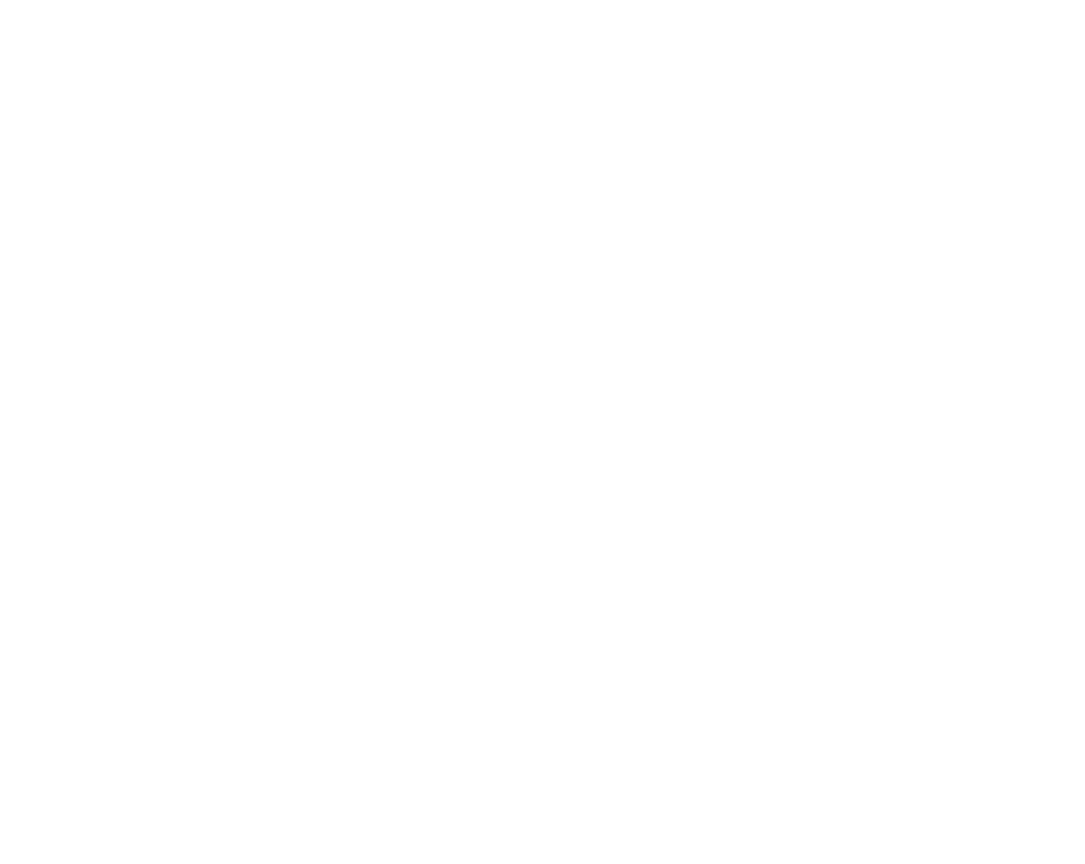
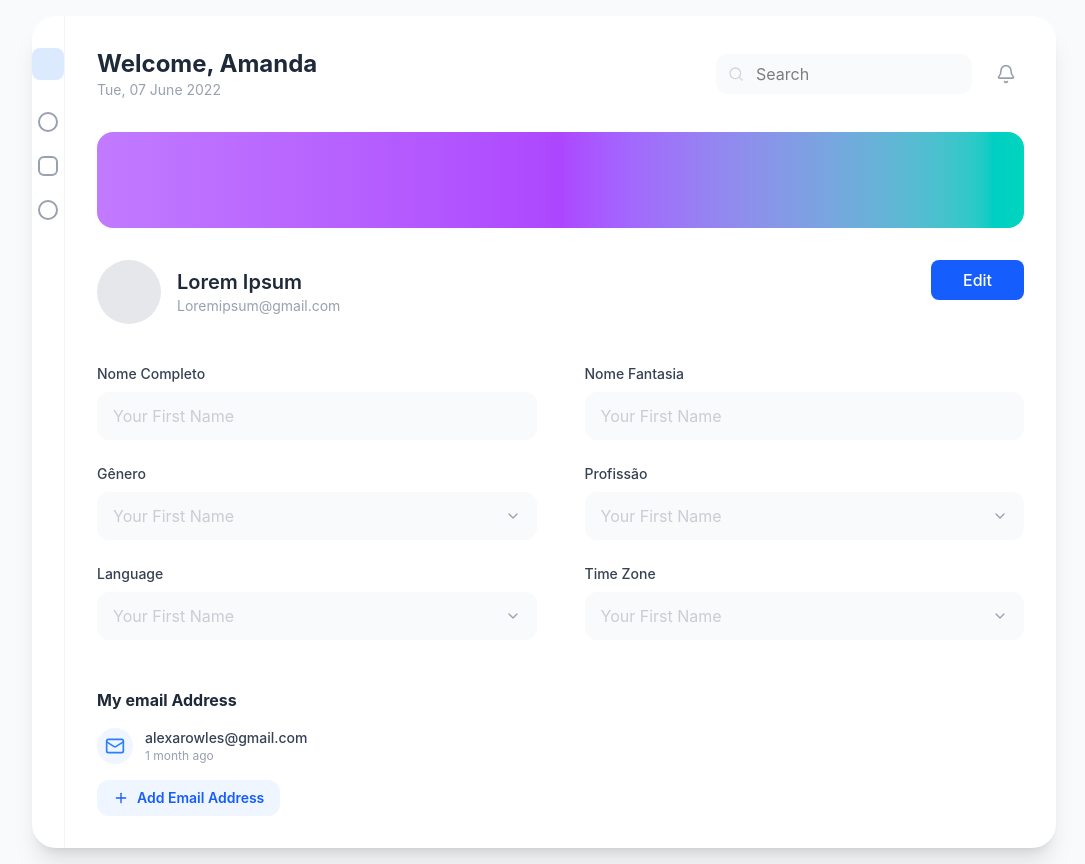
Before and after one commit to Renangr55/Connect, a React (Vite) app in the folder front/project_01/: page /profile in a window 1280 px wide. Before the commit this address had no page. Shown: the whole page, without its empty margins (96-1181 px from the left). Before the commit the page ends 800 px from the top, so only its background shows below. Built offline with nearby package versions, Linux system fonts and the light colour scheme.

Commit message:
27/04 - registro funcionando

```diff
--- a/front/project_01/src/Components/Header.jsx
+++ /dev/null
@@ -1,20 +0,0 @@
-import React from "react";
-import connect_image from "../assets/Connect_2.png";
-import { useState } from "react";
-import { useEffect } from "react";
-
-// useEffect(() => {
-//   const [connectUser, setConnectUser] = useState(null);
-// }, 1000);
-
-export function Header({username}) {
-  return (
-    <header className="flex justify-evenly gap-250 items-center text-center max-w-screen">
-      <nav className="font-medium text-2xl">
-        <h1>Renan Gabriel</h1>
-      </nav>
-    </header>
-  );
-}
-
-export default Header;
--- a/front/project_01/src/Components/Sidebar.jsx
+++ b/front/project_01/src/Components/Sidebar.jsx
@@ -8,6 +8,7 @@ import { IoNotifications } from "react-icons/io5";
 import { IoMdHome } from "react-icons/io";
 import { CgProfile } from "react-icons/cg";
 
+
 function Sidebar() {
   return (
     <div className="w-50% min-h-screen m-5">
@@ -17,9 +18,9 @@ function Sidebar() {
       <nav className="flex flex-col">
         <section className="flex flex-col">
             <Link to="/home/">Home</Link>
-            <Link to="/dashboard">Profile</Link>
+            <Link to="/profile/">Profile</Link>
             <Link to="/notifications/">Notification</Link>
-            <Link to="/dashboard">Chat</Link>
+            <Link to="/watson/">Chat</Link>
             <Link to="/dashboard">Action</Link>
 
         </section>
--- a/front/project_01/src/Pages/Chatbot.jsx
+++ b/front/project_01/src/Pages/Chatbot.jsx
@@ -1,6 +1,8 @@
 import React, { useState } from "react";
 import axios from "axios";
 import { Link } from "react-router";
+import Sidebar from "../Components/Sidebar";
+
 
 export function Chatbot(){
   const [messages, setMessages] = useState([
@@ -53,18 +55,9 @@ export function Chatbot(){
 
       {/* Sidebar */}
       <aside className="w-64 bg-white shadow-md hidden md:block">
-        <div className="p-6">
-          <h1 className="text-2xl font-bold text-blue-600">Connect</h1>
 
-	  <section className="flex flex-col">
-		<Link to="/home/">Home</Link>
-		<Link to="/dashboard">Profile</Link>
-		<Link to="/notifications/">Notification</Link>
-		<Link to="/dashboard">Chat</Link>
-		<Link to="/dashboard">Action</Link>
+	  <Sidebar />
 
-	  </section>
-        </div>
       </aside>
 
       {/* Main */}
--- a/front/project_01/src/Pages/Home.jsx
+++ b/front/project_01/src/Pages/Home.jsx
@@ -1,5 +1,4 @@
 import React from "react";
-import Header from "../Components/Header";
 import Sidebar from "../Components/Sidebar";
 import { useNavigate } from "react-router";
 import { ActionCard } from "../Components/ActionCard";
@@ -33,11 +32,10 @@ export function Home() {
 
   return (
     <>
-      <Header />
       <div className="flex flex-row ">
         <Sidebar />
-        <main className="flex items-center w-full bg-amber-200">
-          <div className="flex flex-col">
+        <main className="flex items-start w-full pt-10">
+          <div className="flex flex-col w-full bg-amber-800">
             <section className="bg-linear-to-r w-full p-10 h-100 from-[#279A94] to-[#C673EC] flex flex-col gap-5 text-white">
               <h1 className="text-6xl font-bold">Became a Voluntary</h1>
               <h1 className="text-6xl font-bold">Helping in Actions</h1>
--- a/front/project_01/src/Pages/NotificationsPage.jsx
+++ b/front/project_01/src/Pages/NotificationsPage.jsx
@@ -1,5 +1,4 @@
 import React, { useMemo, useState } from "react";
-import Header from "../Components/Header";
 import Sidebar from "../Components/Sidebar";
 import { Check, X, Clock, MapPin } from "lucide-react";
 
--- /dev/null
+++ b/front/project_01/src/Pages/Profile.jsx
@@ -0,0 +1,108 @@
+import React from 'react';
+import { Search, Bell, Mail, Plus, ChevronDown } from 'lucide-react';
+
+const Profile = () => {
+  return (
+    <div className="min-h-screen w-full bg-gray-50 flex items-center justify-center p-4">
+      <div className="w-full max-w-5xl bg-white rounded-3xl shadow-xl overflow-hidden flex">
+
+        {/* Sidebar Minimalista */}
+        <div className="border-r border-gray-100 flex flex-col items-center py-8 gap-8">
+          <div className="w-8 h-8 bg-blue-100 rounded-lg"></div>
+          <div className="flex flex-col gap-6 text-gray-400">
+            <div className="w-5 h-5 border-2 border-current rounded-full"></div>
+            <div className="w-5 h-5 border-2 border-current rounded-md"></div>
+            <div className="w-5 h-5 border-2 border-current rounded-full"></div>
+          </div>
+        </div>
+
+        {/* Conteúdo Principal */}
+        <div className="flex-1 p-8">
+
+          {/* Header */}
+          <div className="flex justify-between items-center mb-8">
+            <div>
+              <h1 className="text-2xl font-bold text-gray-800">Welcome, Amanda</h1>
+              <p className="text-gray-400 text-sm">Tue, 07 June 2022</p>
+            </div>
+            <div className="flex items-center gap-4">
+              <div className="relative">
+                <Search className="absolute left-3 top-1/2 -translate-y-1/2 text-gray-300 w-4 h-4" />
+                <input
+                  type="text"
+                  placeholder="Search"
+                  className="bg-gray-50 border-none rounded-xl py-2 pl-10 pr-4 w-64 focus:ring-2 focus:ring-blue-500 transition-all"
+                />
+              </div>
+              <button className="p-2 text-gray-400 hover:bg-gray-100 rounded-full">
+                <Bell className="w-5 h-5" />
+              </button>
+            </div>
+          </div>
+
+          {/* Banner Gradiente */}
+          <div className="h-24 w-full rounded-2xl bg-gradient-to-r from-purple-400 via-purple-500 to-teal-400 mb-8"></div>
+
+          {/* Info do Perfil */}
+          <div className="flex justify-between items-start mb-10">
+            <div className="flex items-center gap-4">
+              <div className="w-16 h-16 bg-gray-200 rounded-full"></div>
+              <div>
+                <h2 className="text-xl font-semibold text-gray-800">Lorem Ipsum</h2>
+                <p className="text-gray-400 text-sm">Loremipsum@gmail.com</p>
+              </div>
+            </div>
+            <button className="bg-blue-600 text-white px-8 py-2 rounded-lg font-medium hover:bg-blue-700 transition-colors">
+              Edit
+            </button>
+          </div>
+
+          {/* Formulário */}
+          <div className="grid grid-cols-2 gap-x-12 gap-y-6 mb-12">
+            {[
+              { label: 'Nome Completo', placeholder: 'Your First Name' },
+              { label: 'Nome Fantasia', placeholder: 'Your First Name' },
+              { label: 'Gênero', placeholder: 'Your First Name', select: true },
+              { label: 'Profissão', placeholder: 'Your First Name', select: true },
+              { label: 'Language', placeholder: 'Your First Name', select: true },
+              { label: 'Time Zone', placeholder: 'Your First Name', select: true },
+            ].map((field, idx) => (
+              <div key={idx} className="flex flex-col gap-2">
+                <label className="text-gray-700 font-medium text-sm">{field.label}</label>
+                <div className="relative">
+                  <input
+                    type="text"
+                    placeholder={field.placeholder}
+                    className="w-full bg-gray-50 border-none rounded-xl py-3 px-4 text-gray-400 focus:ring-2 focus:ring-blue-500 transition-all"
+                  />
+                  {field.select && <ChevronDown className="absolute right-4 top-1/2 -translate-y-1/2 text-gray-400 w-4 h-4" />}
+                </div>
+              </div>
+            ))}
+          </div>
+
+          {/* Seção de Email */}
+          <div className="space-y-4">
+            <h3 className="font-bold text-gray-800">My email Address</h3>
+            <div className="flex items-center gap-3">
+              <div className="p-2 bg-blue-50 rounded-full text-blue-500">
+                <Mail className="w-5 h-5" />
+              </div>
+              <div>
+                <p className="text-sm font-medium text-gray-700">alexarowles@gmail.com</p>
+                <p className="text-xs text-gray-400">1 month ago</p>
+              </div>
+            </div>
+            <button className="flex items-center gap-2 text-blue-600 bg-blue-50 px-4 py-2 rounded-xl text-sm font-semibold hover:bg-blue-100 transition-colors">
+              <Plus className="w-4 h-4" />
+              Add Email Address
+            </button>
+          </div>
+
+        </div>
+      </div>
+    </div>
+  );
+};
+
+export default Profile;
--- a/front/project_01/src/Routes/Routing.jsx
+++ b/front/project_01/src/Routes/Routing.jsx
@@ -5,7 +5,8 @@ import { Register } from "../Pages/Register";
 import { Home } from "../Pages/Home";
 import { Chatbot } from "../Pages/Chatbot";
 import NotificationsPage from "../Pages/NotificationsPage"
-import Header from "../Components/Header";
+import Profile from "../Pages/profile";
+
 
 function Routing() {
   return (
@@ -17,6 +18,7 @@ function Routing() {
         <Route path="/home/" element={<Home />} />
         <Route path="/watson/" element={<Chatbot/>} />
         <Route path="/notifications/" element={<NotificationsPage/>} />
+        <Route path="/profile/" element={<Profile/>} />
 
       </Routes>
     </BrowserRouter>
```
Also changed, not shown: 2 other files (tests, documents, lock files or other folders).
